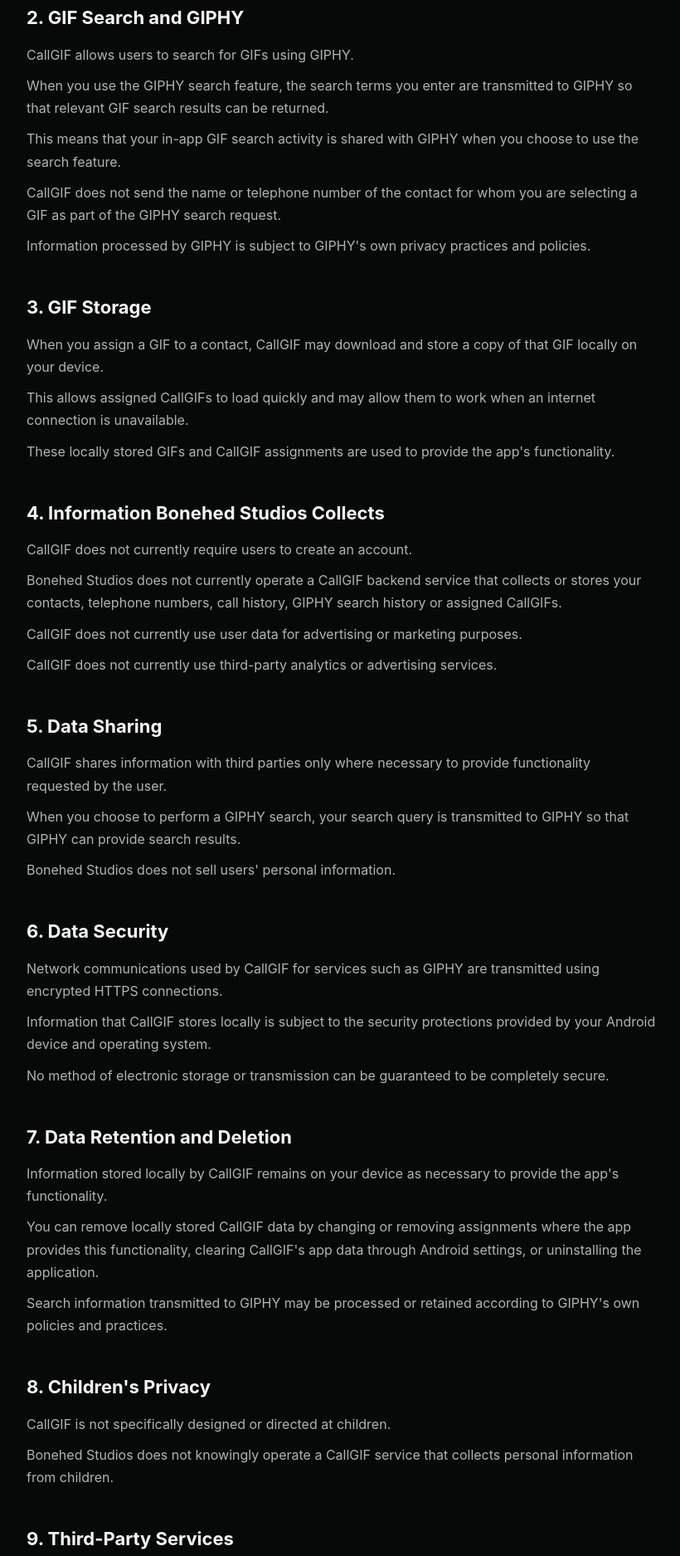
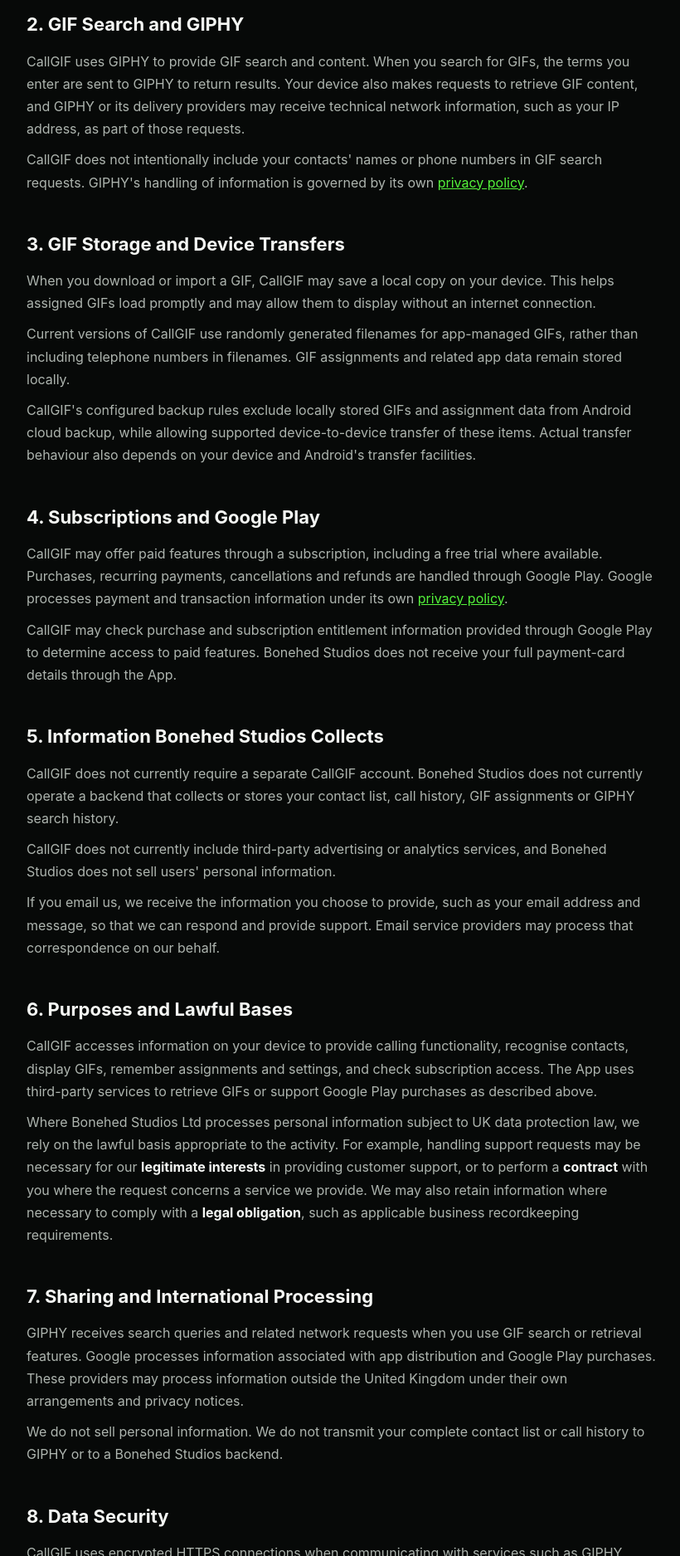
Before and after one commit to bonehedstudios/bonehedstudios.github.io, a plain HTML site: page callgif/privacy/index.html in a window 1280 px wide. Shown: the part 925-2800 px from the top of the page at 83% size, without its empty margins (228-1048 px from the left). Drawn offline with Linux system fonts and the light colour scheme.

Commit message:
Revise privacy policy details and company name
Updated the privacy policy to reflect the correct company name and effective date. Revised several sections for clarity and accuracy regarding data handling and user rights.

```diff
--- a/callgif/privacy/index.html
+++ b/callgif/privacy/index.html
@@ -3,7 +3,7 @@
 <head>
   <meta charset="UTF-8">
   <meta name="viewport" content="width=device-width, initial-scale=1.0">
-  <meta name="description" content="Privacy Policy for CallGIF by Bonehed Studios">
+  <meta name="description" content="Privacy Policy for CallGIF by Bonehed Studios Ltd">
   <title>CallGIF Privacy Policy | Bonehed Studios</title>
 
   <style>
@@ -103,205 +103,76 @@
     }
   </style>
 </head>
-
 <body>
 <main>
-
   <div class="brand">Bonehed Studios</div>
   <h1>CallGIF Privacy Policy</h1>
-  <div class="subtitle">Effective date: 1 October 2026</div>
+  <div class="subtitle">Effective date: 8 November 2026</div>
 
   <div class="intro">
-    <p>
-      CallGIF is developed and operated by <strong>Bonehed Studios</strong>.
-      This Privacy Policy explains how CallGIF accesses, uses, stores and
-      shares information when you use the CallGIF Android application.
-    </p>
+    <p>CallGIF is developed and operated by <strong>Bonehed Studios Ltd</strong> (company number <strong>17568030</strong>), trading as Bonehed Studios. This Privacy Policy explains how the CallGIF Android application accesses, uses, stores and shares information.</p>
   </div>
 
   <h2>1. Information CallGIF Accesses</h2>
-
   <h3>Contacts</h3>
-  <p>
-    CallGIF may request access to contacts stored on your device so that
-    you can select contacts and assign CallGIFs to them.
-  </p>
-  <p>
-    Contact names and phone numbers are used locally on your device for
-    CallGIF functionality. CallGIF does not upload your contact list to
-    Bonehed Studios' servers.
-  </p>
-
+  <p>CallGIF may request permission to access contacts saved on your device so that you can recognise callers and assign animated GIFs to particular people. Contact names and phone numbers are used locally on your device. CallGIF does not upload your contact list to a Bonehed Studios server.</p>
   <h3>Phone and Call Information</h3>
-  <p>
-    CallGIF functions as a phone application and may access information
-    necessary to display and manage incoming and outgoing calls.
-  </p>
-  <p>
-    This information is used on your device to provide calling
-    functionality and to determine which CallGIF should be displayed for
-    a caller.
-  </p>
-  <p>
-    Bonehed Studios does not operate a server that stores your call
-    history, contact information or telephone conversations.
-  </p>
+  <p>CallGIF functions as a phone application and may access phone numbers, caller information and call state information needed to display and manage incoming and outgoing calls and choose the appropriate GIF. This processing occurs on your device. Bonehed Studios does not operate a server that stores your call history, contact information or telephone conversations.</p>
+  <h3>Preferences and GIF Assignments</h3>
+  <p>CallGIF stores your settings and the associations between phone numbers and GIFs locally on your device. You can change or remove assignments using the features provided by the App.</p>
 
   <h2>2. GIF Search and GIPHY</h2>
+  <p>CallGIF uses GIPHY to provide GIF search and content. When you search for GIFs, the terms you enter are sent to GIPHY to return results. Your device also makes requests to retrieve GIF content, and GIPHY or its delivery providers may receive technical network information, such as your IP address, as part of those requests.</p>
+  <p>CallGIF does not intentionally include your contacts' names or phone numbers in GIF search requests. GIPHY's handling of information is governed by its own <a href="https://support.giphy.com/hc/en-us/articles/360020027752-GIPHY-Privacy-Policy">privacy policy</a>.</p>
 
-  <p>
-    CallGIF allows users to search for GIFs using GIPHY.
-  </p>
-  <p>
-    When you use the GIPHY search feature, the search terms you enter are
-    transmitted to GIPHY so that relevant GIF search results can be
-    returned.
-  </p>
-  <p>
-    This means that your in-app GIF search activity is shared with GIPHY
-    when you choose to use the search feature.
-  </p>
-  <p>
-    CallGIF does not send the name or telephone number of the contact for
-    whom you are selecting a GIF as part of the GIPHY search request.
-  </p>
-  <p>
-    Information processed by GIPHY is subject to GIPHY's own privacy
-    practices and policies.
-  </p>
+  <h2>3. GIF Storage and Device Transfers</h2>
+  <p>When you download or import a GIF, CallGIF may save a local copy on your device. This helps assigned GIFs load promptly and may allow them to display without an internet connection.</p>
+  <p>Current versions of CallGIF use randomly generated filenames for app-managed GIFs, rather than including telephone numbers in filenames. GIF assignments and related app data remain stored locally.</p>
+  <p>CallGIF's configured backup rules exclude locally stored GIFs and assignment data from Android cloud backup, while allowing supported device-to-device transfer of these items. Actual transfer behaviour also depends on your device and Android's transfer facilities.</p>
 
-  <h2>3. GIF Storage</h2>
+  <h2>4. Subscriptions and Google Play</h2>
+  <p>CallGIF may offer paid features through a subscription, including a free trial where available. Purchases, recurring payments, cancellations and refunds are handled through Google Play. Google processes payment and transaction information under its own <a href="https://policies.google.com/privacy">privacy policy</a>.</p>
+  <p>CallGIF may check purchase and subscription entitlement information provided through Google Play to determine access to paid features. Bonehed Studios does not receive your full payment-card details through the App.</p>
 
-  <p>
-    When you assign a GIF to a contact, CallGIF may download and store a
-    copy of that GIF locally on your device.
-  </p>
-  <p>
-    This allows assigned CallGIFs to load quickly and may allow them to
-    work when an internet connection is unavailable.
-  </p>
-  <p>
-    These locally stored GIFs and CallGIF assignments are used to provide
-    the app's functionality.
-  </p>
+  <h2>5. Information Bonehed Studios Collects</h2>
+  <p>CallGIF does not currently require a separate CallGIF account. Bonehed Studios does not currently operate a backend that collects or stores your contact list, call history, GIF assignments or GIPHY search history.</p>
+  <p>CallGIF does not currently include third-party advertising or analytics services, and Bonehed Studios does not sell users' personal information.</p>
+  <p>If you email us, we receive the information you choose to provide, such as your email address and message, so that we can respond and provide support. Email service providers may process that correspondence on our behalf.</p>
 
-  <h2>4. Information Bonehed Studios Collects</h2>
+  <h2>6. Purposes and Lawful Bases</h2>
+  <p>CallGIF accesses information on your device to provide calling functionality, recognise contacts, display GIFs, remember assignments and settings, and check subscription access. The App uses third-party services to retrieve GIFs or support Google Play purchases as described above.</p>
+  <p>Where Bonehed Studios Ltd processes personal information subject to UK data protection law, we rely on the lawful basis appropriate to the activity. For example, handling support requests may be necessary for our <strong>legitimate interests</strong> in providing customer support, or to perform a <strong>contract</strong> with you where the request concerns a service we provide. We may also retain information where necessary to comply with a <strong>legal obligation</strong>, such as applicable business recordkeeping requirements.</p>
 
-  <p>
-    CallGIF does not currently require users to create an account.
-  </p>
-  <p>
-    Bonehed Studios does not currently operate a CallGIF backend service
-    that collects or stores your contacts, telephone numbers, call
-    history, GIPHY search history or assigned CallGIFs.
-  </p>
-  <p>
-    CallGIF does not currently use user data for advertising or marketing
-    purposes.
-  </p>
-  <p>
-    CallGIF does not currently use third-party analytics or advertising
-    services.
-  </p>
+  <h2>7. Sharing and International Processing</h2>
+  <p>GIPHY receives search queries and related network requests when you use GIF search or retrieval features. Google processes information associated with app distribution and Google Play purchases. These providers may process information outside the United Kingdom under their own arrangements and privacy notices.</p>
+  <p>We do not sell personal information. We do not transmit your complete contact list or call history to GIPHY or to a Bonehed Studios backend.</p>
 
-  <h2>5. Data Sharing</h2>
+  <h2>8. Data Security</h2>
+  <p>CallGIF uses encrypted HTTPS connections when communicating with services such as GIPHY. Locally stored data benefits from the protections provided by your Android device and operating system. No method of storage or transmission is completely secure.</p>
 
-  <p>
-    CallGIF shares information with third parties only where necessary to
-    provide functionality requested by the user.
-  </p>
-  <p>
-    When you choose to perform a GIPHY search, your search query is
-    transmitted to GIPHY so that GIPHY can provide search results.
-  </p>
-  <p>
-    Bonehed Studios does not sell users' personal information.
-  </p>
+  <h2>9. Retention and Deletion</h2>
+  <p>CallGIF's locally saved GIFs, assignments and preferences remain on your device until you change or delete them, clear the App's data or uninstall it, subject to any applicable device-transfer process. Uninstalling CallGIF does not cancel a Google Play subscription.</p>
+  <p>Information sent to GIPHY or Google is handled under those providers' retention policies. We retain emails sent to Bonehed Studios only for as long as reasonably necessary to deal with the enquiry, maintain relevant records or satisfy legal obligations.</p>
 
-  <h2>6. Data Security</h2>
+  <h2>10. Your Data Protection Rights</h2>
+  <p>Depending on the circumstances and applicable law, you may have rights to request access to, correction of or deletion of personal information held by Bonehed Studios Ltd; to restrict or object to certain processing; and to request data portability where applicable. These rights are subject to legal conditions and exceptions.</p>
+  <p>To exercise your rights or ask a question, email <a href="mailto:hello@bonehedstudios.com">hello@bonehedstudios.com</a>. You also have the right to raise a concern with the UK Information Commissioner's Office at <a href="https://ico.org.uk/">ico.org.uk</a>.</p>
 
-  <p>
-    Network communications used by CallGIF for services such as GIPHY are
-    transmitted using encrypted HTTPS connections.
-  </p>
-  <p>
-    Information that CallGIF stores locally is subject to the security
-    protections provided by your Android device and operating system.
-  </p>
-  <p>
-    No method of electronic storage or transmission can be guaranteed to
-    be completely secure.
-  </p>
+  <h2>11. Children's Privacy</h2>
+  <p>CallGIF is not specifically designed or directed at children. Bonehed Studios does not knowingly operate a CallGIF backend that collects personal information directly from children.</p>
 
-  <h2>7. Data Retention and Deletion</h2>
+  <h2>12. Changes to This Privacy Policy</h2>
+  <p>We may update this Privacy Policy as CallGIF or its data practices change. The latest version will be published at this address with a revised effective date. Where required, we will provide additional notice of material changes.</p>
 
-  <p>
-    Information stored locally by CallGIF remains on your device as
-    necessary to provide the app's functionality.
-  </p>
-  <p>
-    You can remove locally stored CallGIF data by changing or removing
-    assignments where the app provides this functionality, clearing
-    CallGIF's app data through Android settings, or uninstalling the
-    application.
-  </p>
-  <p>
-    Search information transmitted to GIPHY may be processed or retained
-    according to GIPHY's own policies and practices.
-  </p>
+  <h2>13. Contact and Company Information</h2>
+  <p><strong>Bonehed Studios Ltd</strong><br>
+  Company number: 17568030<br>
+  Registered in: England and Wales<br>
+  Registered office: 14 Garvin Avenue, Beaconsfield, HP9 1RD, United Kingdom<br>
+  Email: <a href="mailto:hello@bonehedstudios.com">hello@bonehedstudios.com</a><br>
+  Website: <a href="https://bonehedstudios.com/">bonehedstudios.com</a></p>
 
-  <h2>8. Children's Privacy</h2>
-
-  <p>
-    CallGIF is not specifically designed or directed at children.
-  </p>
-  <p>
-    Bonehed Studios does not knowingly operate a CallGIF service that
-    collects personal information from children.
-  </p>
-
-  <h2>9. Third-Party Services</h2>
-
-  <p>
-    CallGIF uses GIPHY to provide GIF search and GIF content.
-  </p>
-  <p>
-    Third-party services may process information according to their own
-    terms and privacy policies. Users should review the privacy
-    information provided by those services for further details about
-    their practices.
-  </p>
-
-  <h2>10. Changes to This Privacy Policy</h2>
-
-  <p>
-    This Privacy Policy may be updated as CallGIF develops or if the
-    app's features or data practices change.
-  </p>
-  <p>
-    Any updated version will be published at this Privacy Policy's public
-    web address with an updated effective date.
-  </p>
-
-  <h2>11. Contact</h2>
-
-  <p>
-    If you have questions about this Privacy Policy or CallGIF's privacy
-    practices, contact:
-  </p>
-
-  <p>
-    <strong>Bonehed Studios</strong><br>
-    Email:
-    <a href="mailto:hello@bonehedstudios.com">
-      hello@bonehedstudios.com
-    </a>
-  </p>
-
-  <footer>
-    © 2026 Bonehed Studios · CallGIF
-  </footer>
-
+  <footer>© 2026 Bonehed Studios Ltd · CallGIF · <a href="https://bonehedstudios.com/callgif/terms/">Terms of Service</a></footer>
 </main>
 </body>
 </html>
```
